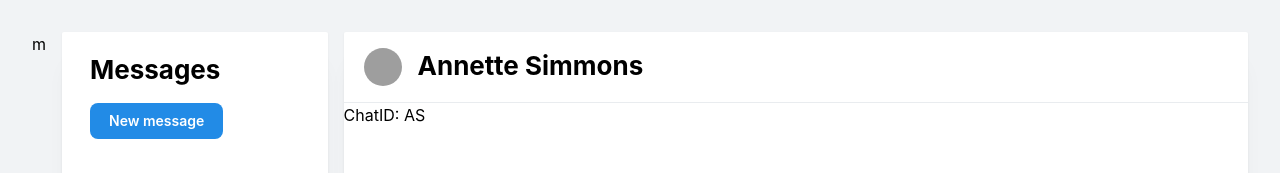
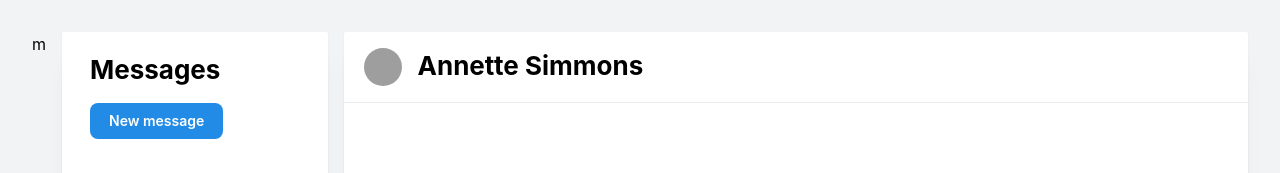
Before and after one commit to henrylin03/zam-messages--ui, a React (Vite) app: page /messages/AS in a window 1280 px wide. Shown: the top 173 px of the page. Built offline with nearby package versions, Linux system fonts and the light colour scheme; grey boxes are pictures that could not be loaded.

Commit message:
feat(ChatSection): add textarea input box (no buttons, just a textarea component from mantine right now) and place at bottom

```diff
--- a/src/pages/MessagesPage/ChatSection/ChatSection.module.css
+++ b/src/pages/MessagesPage/ChatSection/ChatSection.module.css
@@ -1,6 +1,15 @@
+.wrapper {
+  display: flex;
+  flex-direction: column;
+}
+
 .header {
   padding: var(--mantine-spacing-md) var(--mantine-spacing-lg);
   border-bottom: 1px solid var(--mantine-color-gray-2);
   display: flex;
   gap: var(--mantine-spacing-md);
 }
+
+.messagesSection {
+  flex: 1;
+}
--- a/src/pages/MessagesPage/ChatSection/ChatSection.tsx
+++ b/src/pages/MessagesPage/ChatSection/ChatSection.tsx
@@ -1,4 +1,4 @@
-import { Avatar, Paper, Title } from "@mantine/core";
+import { Avatar, Paper, Textarea, Title } from "@mantine/core";
 import type { User } from "@models/user";
 import styles from "./ChatSection.module.css";
 import type { Message } from "@models/messages";
@@ -13,12 +13,24 @@ const ChatSection = ({ chatId, chatName, message }: Props) => {
   const avatarSrc = message.author.avatarSrc;
 
   return (
-    <Paper component="section" p={0} radius="xs" shadow="lg">
+    <Paper
+      component="section"
+      p={0}
+      radius="xs"
+      shadow="lg"
+      className={styles.wrapper}
+    >
       <header className={styles.header}>
         <Avatar src={avatarSrc} />
         <Title order={2}>{chatName || "Error"}</Title>
       </header>
-      <section>ChatID: {chatId || "Error"}</section>
+
+      {/* core chat section */}
+      <section className={styles.messagesSection}></section>
+
+      <Paper component="section" p="lg">
+        <Textarea placeholder="Type your message" />
+      </Paper>
     </Paper>
   );
 };
```
